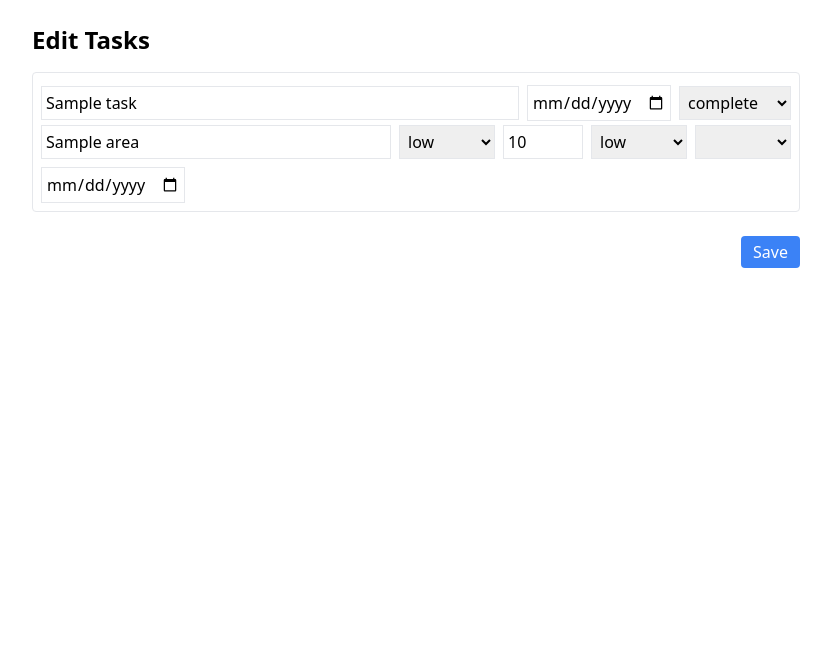
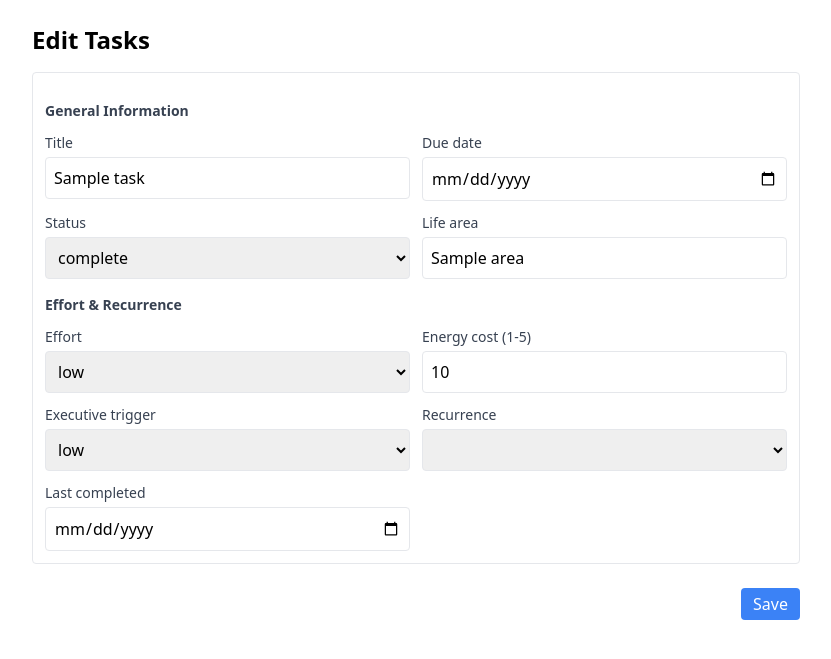
Before and after one commit to EoghannIrving/mindloom, a FastAPI app: template templates/manage_tasks.html in a window 1280 px wide. Shown: the part 56-715 px from the top of the page, without its empty margins (224-1055 px from the left). Run offline with FastAPI, Linux system fonts and the light colour scheme; the template is opened without the code that fills it: most values are stand-ins (such as "Sample title", 1, 10 or a date in 2020); some libraries are stand-ins or nearby versions.

Commit message:
Improve task editor accessibility

```diff
--- a/templates/manage_tasks.html
+++ b/templates/manage_tasks.html
@@ -5,39 +5,72 @@
     <h1 class="text-2xl font-bold mb-4">Edit Tasks</h1>
     <form method="post" class="space-y-4">
       {% for t in tasks %}
-      <div class="border p-2 rounded space-y-1">
+      <div class="border p-3 rounded space-y-4">
         <input type="hidden" name="project-{{t.id}}" value="{{ t.project or '' }}">
         <input type="hidden" name="type-{{t.id}}" value="{{ t.type or '' }}">
-        <div class="flex flex-wrap gap-2 items-center">
-          <input type="text" name="title-{{t.id}}" value="{{ t.title or '' }}" class="border p-1 flex-grow min-w-[12rem]">
-          <input type="date" name="due-{{t.id}}" value="{{ t.due or '' }}" class="border p-1 w-36">
-          <select name="status-{{t.id}}" class="border p-1 w-28">
+        <fieldset class="space-y-3">
+          <legend class="text-sm font-semibold text-gray-700">General Information</legend>
+          <div class="grid grid-cols-1 sm:grid-cols-2 gap-3">
+            <div class="flex flex-col gap-1">
+              <label for="title-{{t.id}}" class="text-sm font-medium text-gray-700">Title</label>
+              <input id="title-{{t.id}}" type="text" name="title-{{t.id}}" value="{{ t.title or '' }}" class="border p-2 rounded" placeholder="Task title">
+            </div>
+            <div class="flex flex-col gap-1">
+              <label for="due-{{t.id}}" class="text-sm font-medium text-gray-700">Due date</label>
+              <input id="due-{{t.id}}" type="date" name="due-{{t.id}}" value="{{ t.due or '' }}" class="border p-2 rounded">
+            </div>
+            <div class="flex flex-col gap-1">
+              <label for="status-{{t.id}}" class="text-sm font-medium text-gray-700">Status</label>
+              <select id="status-{{t.id}}" name="status-{{t.id}}" class="border p-2 rounded">
                   {% for opt in ["active", "complete"] %}
                     <option value="{{ opt }}" {% if t.status == opt %}selected{% endif %}>{{ opt }}</option>
                   {% endfor %}
                 </select>
             </div>
-        <div class="flex flex-wrap gap-2 items-center">
-          <input type="text" name="area-{{t.id}}" value="{{ t.area or '' }}" list="areas" class="border p-1 flex-grow min-w-[8rem]">
-          <select name="effort-{{t.id}}" class="border p-1 w-24">
+            <div class="flex flex-col gap-1">
+              <label for="area-{{t.id}}" class="text-sm font-medium text-gray-700">Life area</label>
+              <input id="area-{{t.id}}" type="text" name="area-{{t.id}}" value="{{ t.area or '' }}" list="areas" class="border p-2 rounded" placeholder="Choose area">
+            </div>
+          </div>
+        </fieldset>
+        <fieldset class="space-y-3">
+          <legend class="text-sm font-semibold text-gray-700">Effort &amp; Recurrence</legend>
+          <div class="grid grid-cols-1 sm:grid-cols-2 gap-3">
+            <div class="flex flex-col gap-1">
+              <label for="effort-{{t.id}}" class="text-sm font-medium text-gray-700">Effort</label>
+              <select id="effort-{{t.id}}" name="effort-{{t.id}}" class="border p-2 rounded">
                   {% for opt in ["low", "medium", "high"] %}
                     <option value="{{ opt }}" {% if t.effort == opt %}selected{% endif %}>{{ opt }}</option>
                   {% endfor %}
                 </select>
-          <input type="number" name="energy_cost-{{t.id}}" value="{{ t.energy_cost or '' }}" min="1" max="5" class="border p-1 w-20">
-          <select name="executive_trigger-{{t.id}}" class="border p-1 w-24">
+            </div>
+            <div class="flex flex-col gap-1">
+              <label for="energy_cost-{{t.id}}" class="text-sm font-medium text-gray-700">Energy cost (1-5)</label>
+              <input id="energy_cost-{{t.id}}" type="number" name="energy_cost-{{t.id}}" value="{{ t.energy_cost or '' }}" min="1" max="5" class="border p-2 rounded">
+            </div>
+            <div class="flex flex-col gap-1">
+              <label for="executive_trigger-{{t.id}}" class="text-sm font-medium text-gray-700">Executive trigger</label>
+              <select id="executive_trigger-{{t.id}}" name="executive_trigger-{{t.id}}" class="border p-2 rounded">
                   {% for opt in ["low", "medium", "high"] %}
                     <option value="{{ opt }}" {% if t.executive_trigger == opt %}selected{% endif %}>{{ opt }}</option>
                   {% endfor %}
                 </select>
-          <select name="recurrence-{{t.id}}" class="border p-1 w-24">
+            </div>
+            <div class="flex flex-col gap-1">
+              <label for="recurrence-{{t.id}}" class="text-sm font-medium text-gray-700">Recurrence</label>
+              <select id="recurrence-{{t.id}}" name="recurrence-{{t.id}}" class="border p-2 rounded">
                   <option value="" {% if not t.recurrence %}selected{% endif %}></option>
                   {% for opt in ["daily", "weekly", "monthly", "yearly"] %}
                     <option value="{{ opt }}" {% if t.recurrence == opt %}selected{% endif %}>{{ opt }}</option>
                   {% endfor %}
                 </select>
-          <input type="date" name="last_completed-{{t.id}}" value="{{ t.last_completed or '' }}" class="border p-1 w-36">
             </div>
+            <div class="flex flex-col gap-1">
+              <label for="last_completed-{{t.id}}" class="text-sm font-medium text-gray-700">Last completed</label>
+              <input id="last_completed-{{t.id}}" type="date" name="last_completed-{{t.id}}" value="{{ t.last_completed or '' }}" class="border p-2 rounded">
+            </div>
+          </div>
+        </fieldset>
       </div>
       {% endfor %}
       <div class="text-right sticky bottom-0 bg-white py-2">
```
Lines whose indentation alone changed are shown as unchanged.
